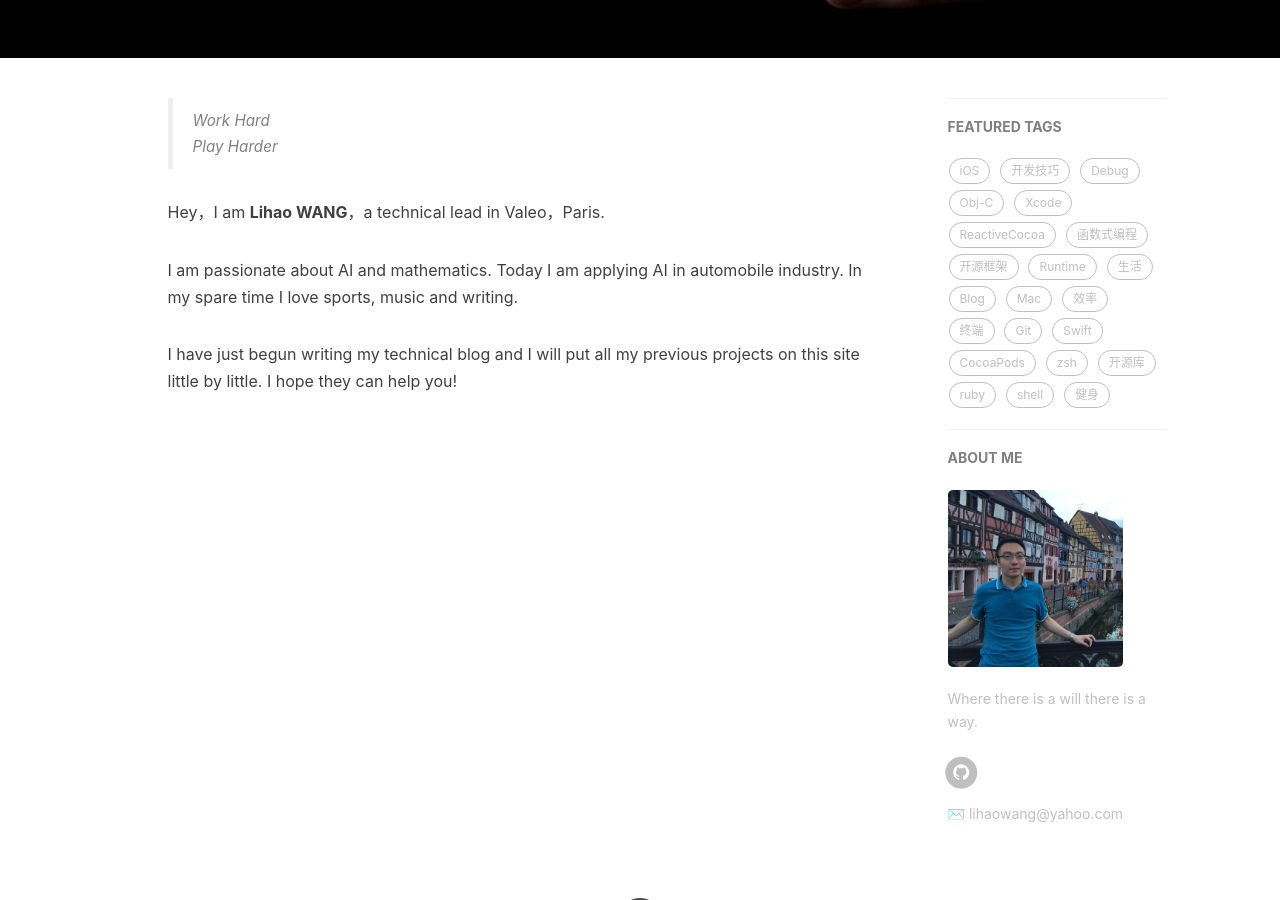
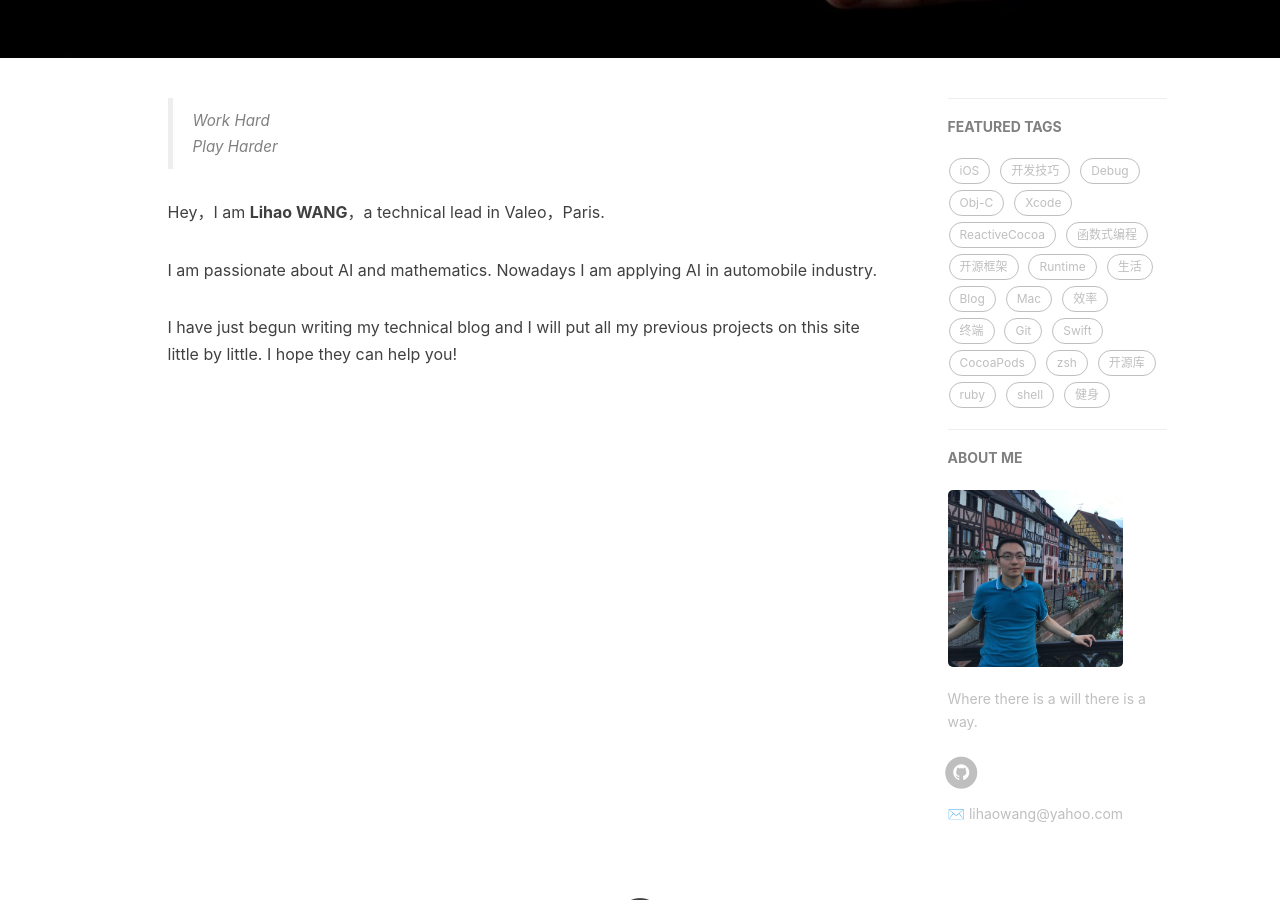
Before and after one commit to LihaoWang1991/Lihaowang1991.github.io, a Jekyll site: the page built from about.html, in a window 1280 px wide and 900 px high, scrolled down 360 px. Built offline with Jekyll 4.4.1, drawn with Linux system fonts in a browser that asks for light colours; nearby versions of some CDN libraries; comment, search, counter and statistics services are not loaded.

Commit message:
Update about.html

```diff
--- a/about.html
+++ b/about.html
@@ -20,7 +20,7 @@ header-img: "img/post-bg-rwd.jpg"
 
     <p>Hey，I am <strong>Lihao WANG</strong>，a technical lead in Valeo，Paris.</p>
 
-    <p>I am passionate about AI and mathematics. Today I am applying AI in automobile industry. In my spare time I love sports, music and writing.</p>
+    <p>I am passionate about AI and mathematics. Nowadays I am applying AI in automobile industry.</p>
 
     <p>I have just begun writing my technical blog and I will put all my previous projects on this site little by little. I hope they can help you!</p>
 
```
